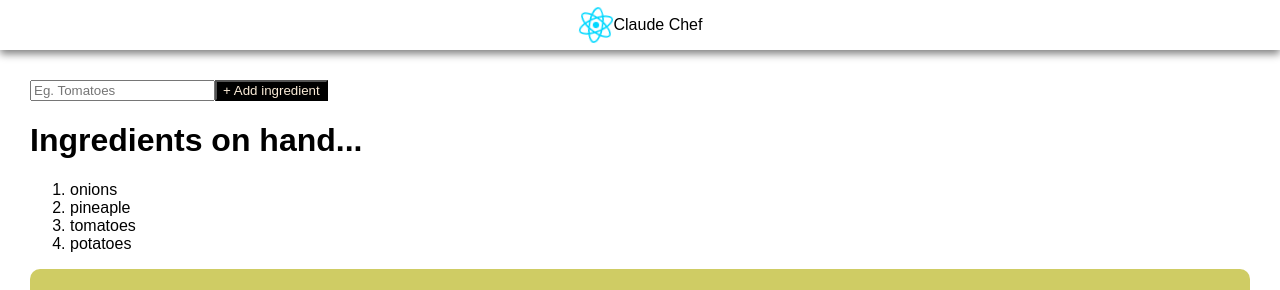
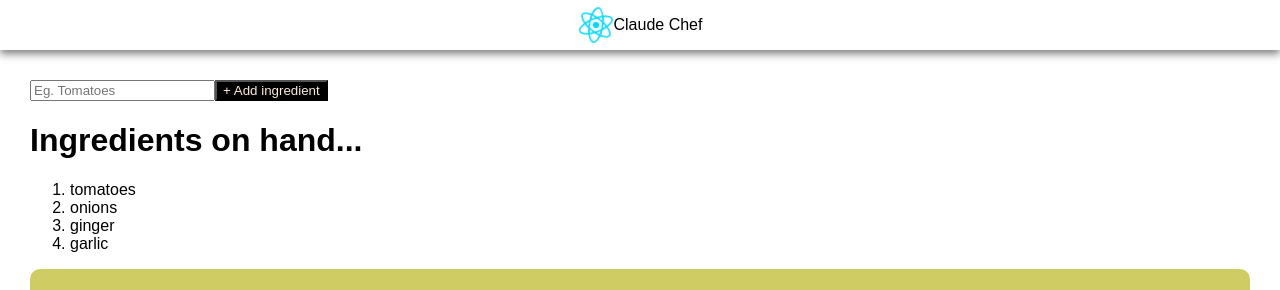
Before and after one commit to KenKambi/Claudechef, a React (Vite) app in the folder claudechef/: page / in a window 1280 px wide. Shown: the top 290 px of the page. Built offline with nearby package versions, Linux system fonts and the light colour scheme.

Commit message:
update claude chef

```diff
--- a/claudechef/src/Recipe.jsx
+++ b/claudechef/src/Recipe.jsx
@@ -2,7 +2,12 @@ import { useState } from "react";
 import Generated from "./Generated";
 
 export default function Recipe() {
-  const [ingredients, setIngredients] = useState(["onions", "pineaple", "tomatoes", "potatoes"]);
+  const [ingredients, setIngredients] = useState([
+    "tomatoes",
+    "onions",
+    "ginger",
+    "garlic",
+  ]);
   const [generate, setGenerate] = useState(false);
 
   const ing = ingredients.map((ingredient) => {
@@ -21,11 +26,9 @@ export default function Recipe() {
     event.target.reset();
   }
 
-
   function getRecipe() {
     setGenerate((prevGenerate) => !prevGenerate);
   }
-
 
   return (
     <main className="main-container">
@@ -55,11 +58,13 @@ export default function Recipe() {
             <h3>Ready for a recipe?</h3>
             <p>Generate a recipe from your list of ingredients.</p>
           </div>
-          <button onClick={getRecipe}> {!generate ? "Get a" : "Hide"} recipe </button>
+          <button onClick={getRecipe}>
+            {!generate ? "Get a" : "Hide"} recipe{" "}
+          </button>
         </div>
-      ) : undefined }
+      ) : undefined}
 
-      { generate && <Generated />}
+      {generate && <Generated />}
     </main>
   );
 }
```
